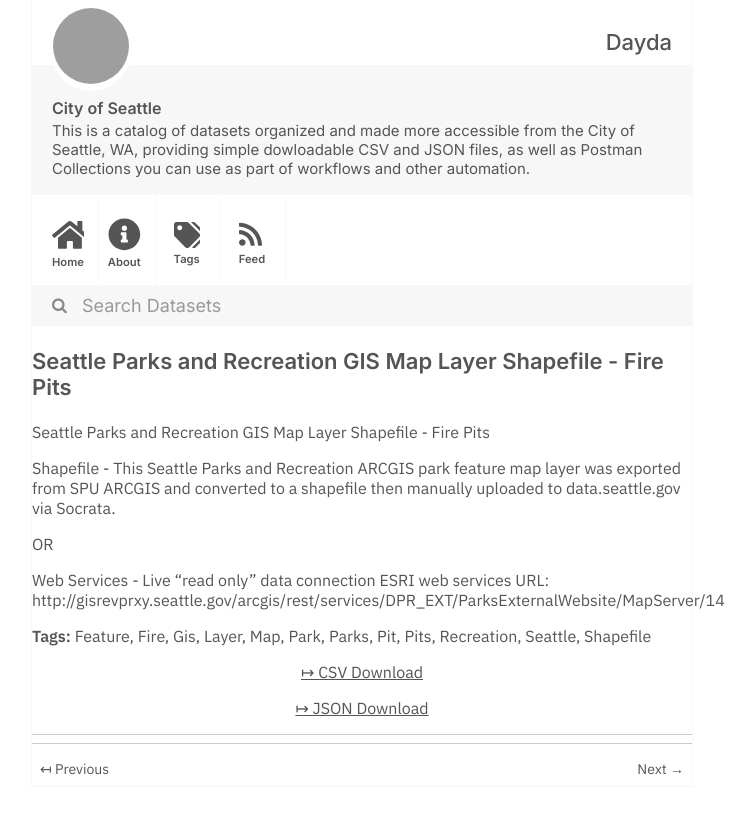
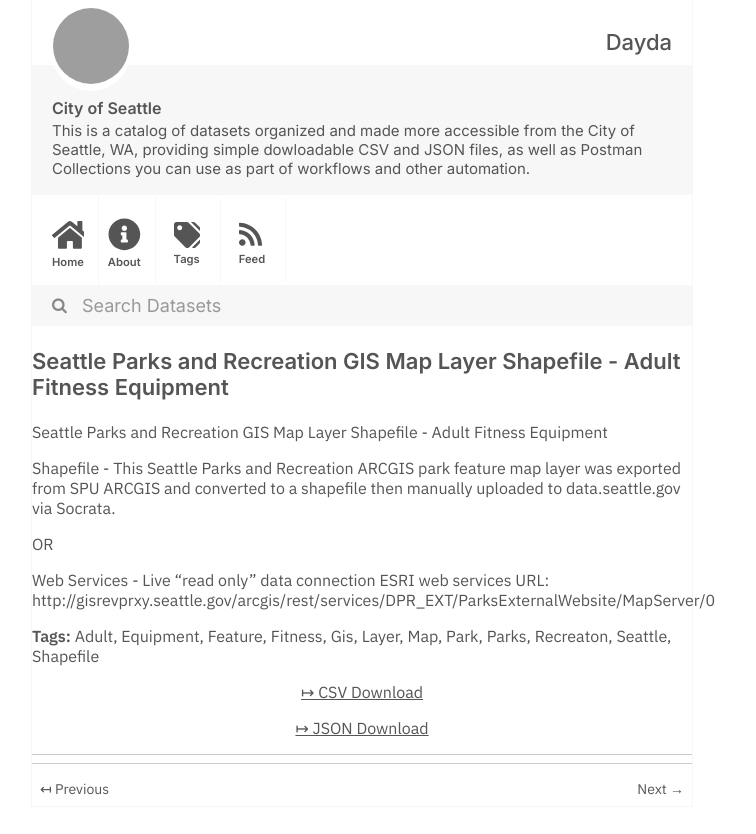
Before and after one commit to dayda-entities/city-of-seattle, a Jekyll site: the page built from _posts/2020-11-10-seattle-parks-and-recreation-g.md, in a window 1280 px wide, cut to the strip 0-834 px from the top of the page. Shown: the whole strip, without its empty margins (278-1034 px from the left). Built offline with Jekyll 4.4.1, drawn with Linux system fonts in a browser that asks for light colours; grey boxes are pictures that could not be loaded.

Commit message:
Publish Data

```diff
--- a/_posts/2020-11-10-seattle-parks-and-recreation-g.md
+++ b/_posts/2020-11-10-seattle-parks-and-recreation-g.md
@@ -1,33 +1,33 @@
 ---
-title: Seattle Parks and Recreation GIS Map Layer Shapefile - Fire Pits
-created: '2020-11-10T16:58:55.269268'
-modified: '2020-11-10T16:58:55.269278'
+title: Seattle Parks and Recreation GIS Map Layer Shapefile - Adult Fitness Equipment
+created: '2020-11-10T16:58:55.097332'
+modified: '2020-11-10T16:58:55.097345'
 state: active
 type: dataset
 tags:
+  - Adult
+  - Equipment
   - Feature
-  - Fire
+  - Fitness
   - Gis
   - Layer
   - Map
   - Park
   - Parks
-  - Pit
-  - Pits
-  - Recreation
+  - Recreaton
   - Seattle
   - Shapefile
 groups:
   - Local Government
-csv_url: 'https://data.seattle.gov/api/views/hrsc-g5tr/rows.csv?accessType=DOWNLOAD'
-json_url: 'https://data.seattle.gov/api/views/hrsc-g5tr/rows.json?accessType=DOWNLOAD'
+csv_url: 'https://data.seattle.gov/api/views/8epc-v8g9/rows.csv?accessType=DOWNLOAD'
+json_url: 'https://data.seattle.gov/api/views/8epc-v8g9/rows.json?accessType=DOWNLOAD'
 layout: post
 
 ---
-Seattle Parks and Recreation GIS Map Layer Shapefile - Fire Pits
+Seattle Parks and Recreation GIS Map Layer Shapefile - Adult Fitness Equipment
 
 Shapefile - This Seattle Parks and Recreation ARCGIS park feature map layer was exported from SPU ARCGIS and converted to a shapefile then manually uploaded to data.seattle.gov via Socrata.
 
 OR
 
-Web Services - Live "read only" data connection ESRI web services URL: http://gisrevprxy.seattle.gov/arcgis/rest/services/DPR_EXT/ParksExternalWebsite/MapServer/14
+Web Services - Live "read only" data connection ESRI web services URL: http://gisrevprxy.seattle.gov/arcgis/rest/services/DPR_EXT/ParksExternalWebsite/MapServer/0
```
